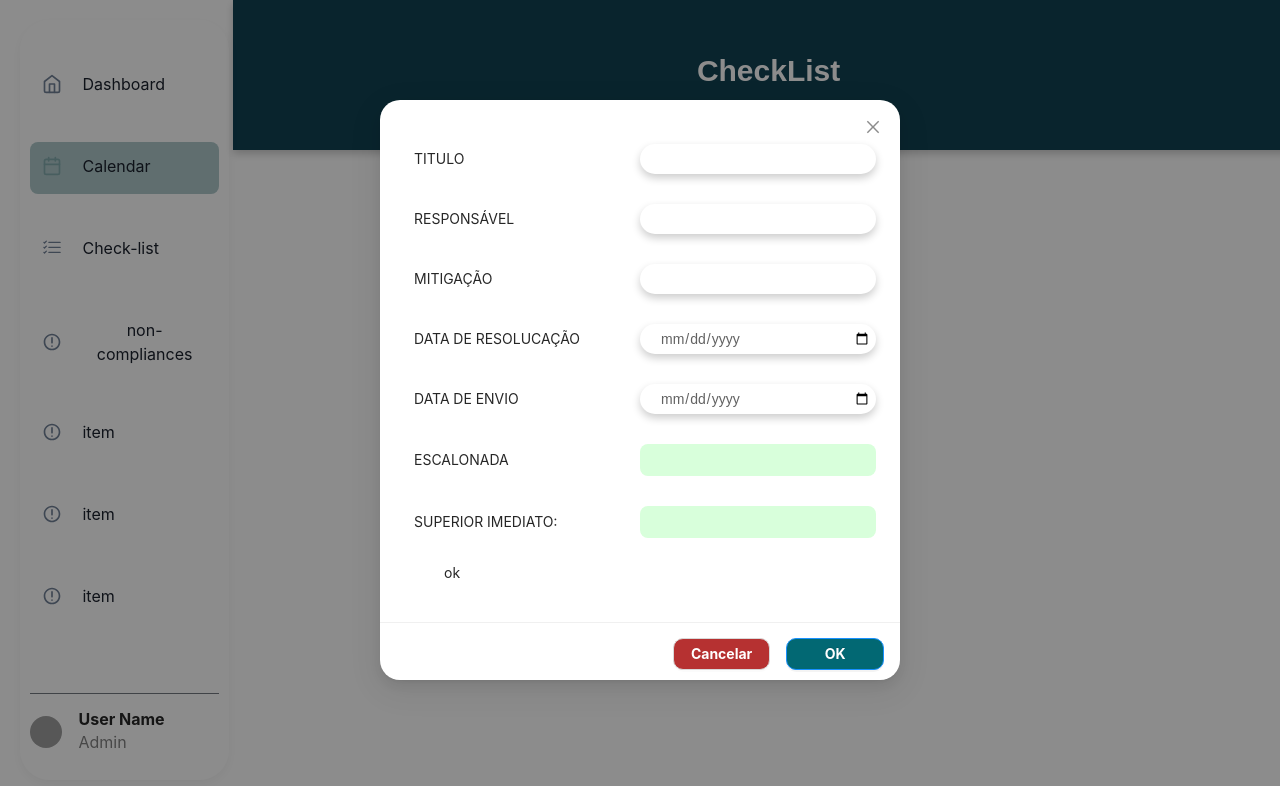
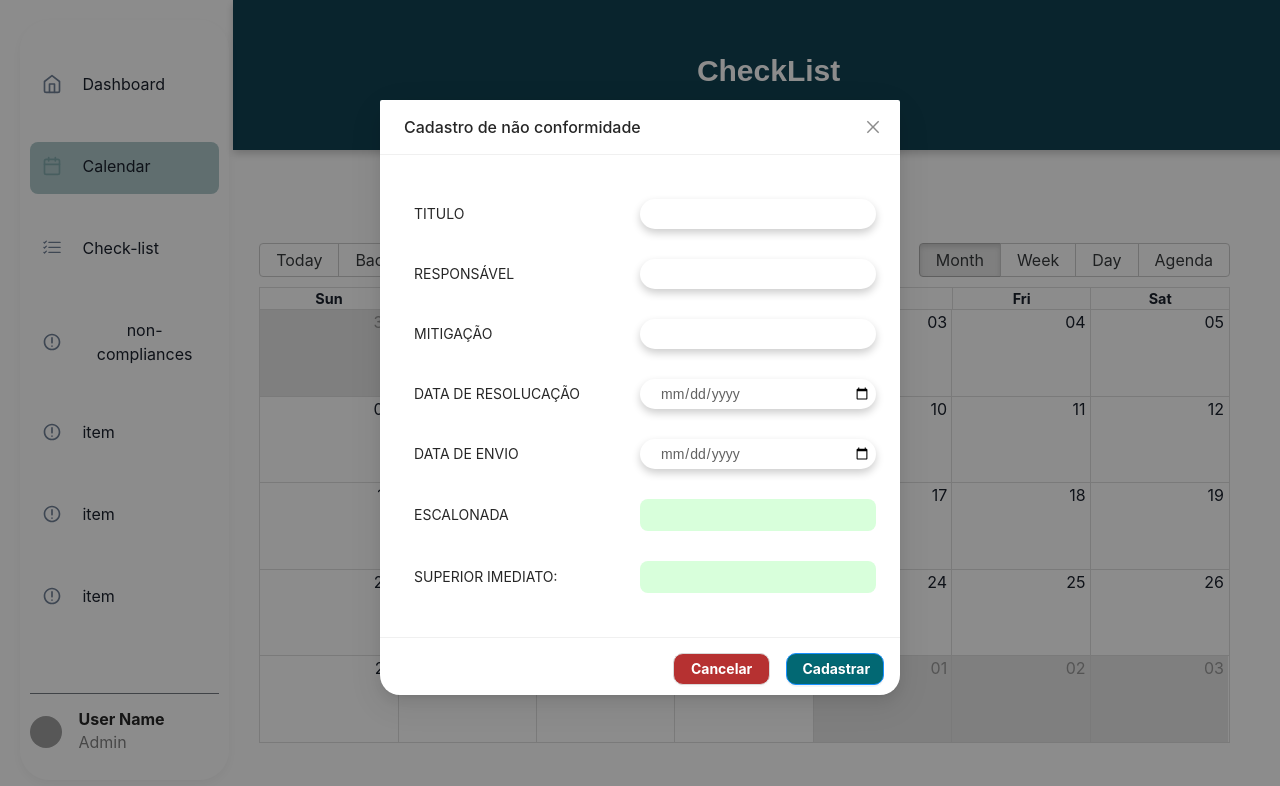
Before and after one commit to FernandoDias18/ProjetoQualidadeSoftware, a React (Create React App) app: page / in a window 1280 px wide. Both pictures are taken after a click on the button "Cadastrar não conformidade". Shown: the top 786 px of the page. Built offline with nearby package versions, Linux system fonts and the light colour scheme; grey boxes are pictures that could not be loaded.

Commit message:
MUDEI: o titulo da não conformidade PARA title[assim funciona no calendario]

```diff
--- a/src/App.js
+++ b/src/App.js
@@ -27,8 +27,9 @@ function App() {
             <SideBar Flex={1}/>
             <Flex  w={"100%"} flexDir="column">
               <Header/>
-
               <ModalCadastroNaoCof/>
+              <Modal/>
+              <Calendario />
 
             </Flex>
 
--- a/src/Context.jsx
+++ b/src/Context.jsx
@@ -25,40 +25,40 @@ const events = [
 
 const arrayNaoConformidade =[
 
-    { ID: "18",
-      titulo:"REQ",
-    responsavel:"FER O MAIS LINDO",
-    mitigacao:"MELHORAR NÉ",
-    classificacao:"DIFICIL PORÉM DEPENDE",
-    dataParaResolucao: "AMANHÃ",
-    dataDeEnvio: "HOJE",
-    escalonada:"SIM, PARA O INFERNO",
-    superiorImediato: "DEMONIO",
-    concluida:"NEM PERTO DE ACABAR",
-    },
-    { ID:"15",
-    titulo:"Conformidade",
-    responsavel:"A gatinha da giulia",
-    mitigacao:"Ferias",
-    classificacao:"top",
-    dataParaResolucao: "21/11/2022",
-    dataDeEnvio: "15/11/2022",
-    escalonada:"nao",
-    superiorImediato: "keliBrito",
-    concluida:"nao ne mo",
-    },
-    {
-    ID:"457484",
-    titulo:"NãoConformidade3",
-    responsavel:"André Delfino",
-    mitigacao:"Testar func",
-    classificacao:"media",
-    dataParaResolucao: "12/12/2022",
-    dataDeEnvio: "15/11/2022",
-    escalonada:"não",
-    superiorImediato: "Fer",
-    concluida:"não",
-    },
+    // { ID: "18",
+    //   titulo:"REQ",
+    // responsavel:"FER O MAIS LINDO",
+    // mitigacao:"MELHORAR NÉ",
+    // classificacao:"DIFICIL PORÉM DEPENDE",
+    // dataParaResolucao: "AMANHÃ",
+    // dataDeEnvio: "HOJE",
+    // escalonada:"SIM, PARA O INFERNO",
+    // superiorImediato: "DEMONIO",
+    // concluida:"NEM PERTO DE ACABAR",
+    // },
+    // { ID:"15",
+    // titulo:"Conformidade",
+    // responsavel:"A gatinha da giulia",
+    // mitigacao:"Ferias",
+    // classificacao:"top",
+    // dataParaResolucao: "21/11/2022",
+    // dataDeEnvio: "15/11/2022",
+    // escalonada:"nao",
+    // superiorImediato: "keliBrito",
+    // concluida:"nao ne mo",
+    // },
+    // {
+    // ID:"457484",
+    // titulo:"NãoConformidade3",
+    // responsavel:"André Delfino",
+    // mitigacao:"Testar func",
+    // classificacao:"media",
+    // dataParaResolucao: "12/12/2022",
+    // dataDeEnvio: "15/11/2022",
+    // escalonada:"não",
+    // superiorImediato: "Fer",
+    // concluida:"não",
+    // },
 
 
   ]
@@ -137,6 +137,7 @@ export const ModalProvider = ({children}) =>{
                         allEvents,
 
                         naoConformidade,
+                        arrayNaoConformidade,
                         pegarNaoConformidade,
 
                         cadastrarNaoConformidade
--- a/src/components/Calendario/Calendario.jsx
+++ b/src/components/Calendario/Calendario.jsx
@@ -24,22 +24,30 @@ const localizer = dateFnsLocalizer({
 
 
 
-export function Calendario({openModal}) {
+export function Calendario() {
+
+    const{arrayNaoConformidade,openModal,pegarNaoConformidade} = useModalContext()
 
 
- const {allEvents} = useModalContext()
+
+    const abrirModal =(evento)=>{
+        pegarNaoConformidade(evento.ID)
+        console.log(evento.ID)
+        openModal()
+        }
 
 
     return (
         <div className="Evento">
 
             <Calendar
+
                 localizer={localizer}
-                events={allEvents}
-                startAccessor="start"
-                endAccessor="end"
+                events={arrayNaoConformidade}
+                startAccessor="dataResolucao"
+                endAccessor="dataResolucao"
                 style={{ height: 500, margin: "50px" }}
-                onSelectEvent={(event) => openModal(event)}
+                onSelectEvent={(evento) => abrirModal(evento)}
             />
         </div>
     );
--- a/src/components/List/List.jsx
+++ b/src/components/List/List.jsx
@@ -1,7 +1,7 @@
 
 import { Question } from '../Question/Question';
 import { useState } from 'react';
-import { v4 as uuidv4 } from 'uuid';
+
 
 import "./List.css"
 
@@ -45,7 +45,6 @@ export function List(){
         }
 
         const newQuestion= {
-          id: uuidv4(),
           description: question,
           yes: false,
           no:false,
--- a/src/components/ModalCadastroNaoCof/ModalCadastroNaoCof.jsx
+++ b/src/components/ModalCadastroNaoCof/ModalCadastroNaoCof.jsx
@@ -3,6 +3,7 @@ import {useState} from 'react'
 import { useModalContext } from "../../Context"
 import  'antd/dist/antd.min.css'
 import "./ModalCadastroNaoCof.css"
+import { v4 as uuidv4 } from 'uuid';
 
 export function ModalCadastroNaoCof(){
 
@@ -36,25 +37,36 @@ export function ModalCadastroNaoCof(){
         }
         const newValue = isCheckbox ? data : value;
         setInfoDaNaoConformidade({ ...infoDaNaoConformidade, [name]: newValue });
+
       };
 
-    function testando(){
+    function cadastrarNaoConformidadeButton(){
+        infoDaNaoConformidade["ID"]= uuidv4()
         cadastrarNaoConformidade(infoDaNaoConformidade)
 
         console.log(infoDaNaoConformidade)
+        setInfoDaNaoConformidade({})
 
     }
 
     return(
         <>
 
-            <ModalComponent onCancel={closeModalNaoConformidade} cancelText={"Cancelar"} onOk={closeModalNaoConformidade}  visible={modalVisibleNaoConformidade.visible}>
+            <ModalComponent
+                onCancel={closeModalNaoConformidade}
+                cancelText={"Cancelar"}
+                onOk={cadastrarNaoConformidadeButton}
+                visible={modalVisibleNaoConformidade.visible}
+                title={"Cadastro de não conformidade"}
+                okText={"Cadastrar"}
+            >
+
 
                     <div className="container">
                         <span>
                             TITULO
                         </span>
-                        <input type="text:" name='titulo' id="titulo" onChange={cadastrarInfoDaNaoConformidade} value={infoDaNaoConformidade.titulo || '' }/>
+                        <input type="text:" name='title' id="titulo" onChange={cadastrarInfoDaNaoConformidade} value={infoDaNaoConformidade.title || '' }/>
                     </div>
 
                     <div className="container">
@@ -79,14 +91,14 @@ export function ModalCadastroNaoCof(){
                         <span>
                         DATA DE ENVIO
                         </span>
-                        <input type="date" name='dataEnvio' id="dataEnvio" onChange={cadastrarInfoDaNaoConformidade}/>
+                        <input type="date" name='dataEnvio' id="dataEnvio" onChange={cadastrarInfoDaNaoConformidade} value={infoDaNaoConformidade.dataEnvio || '' }/>
                     </div>
                     <div className="container">
                         <span>
                         ESCALONADA
                         </span>
-                        <select className="select">
-                        <option className='option' value=""></option>
+                        <select className="select" name="escalonada" onChange={cadastrarInfoDaNaoConformidade} value={infoDaNaoConformidade.escalonada || '' }>
+                            <option className='option' value=""></option>
                             <option className='option' value="sim"> SIM</option>
                             <option className='option' value="não">NÃO</option>
                         </select>
@@ -95,14 +107,12 @@ export function ModalCadastroNaoCof(){
                         <span>
                         SUPERIOR IMEDIATO:
                         </span>
-                        <select className="select">
-                        <option className='option' value=""></option>
-                        <option className='option' value="superior">Kelly Bettio</option>
+                        <select className="select" name="superiorImediato" onChange={cadastrarInfoDaNaoConformidade} value={infoDaNaoConformidade.superiorImediato || '' }>
+                            <option className='option' value=""></option>
+                            <option className='option' value="Kelly Bettio">Kelly Bettio</option>
                         </select>
                     </div>
-                    <dir>
-                        <button onClick={testando}> ok</button>
-                    </dir>
+
 
 
             </ModalComponent>
--- a/src/components/ModalNaoConformidade/Modal.jsx
+++ b/src/components/ModalNaoConformidade/Modal.jsx
@@ -9,11 +9,11 @@ export function Modal(){
     const {modalVisible, closeModal, openModal, naoConformidade, pegarNaoConformidade} = useModalContext()
     const [variavelId, setVariavelId] = useState("15")
 
-    const abrirModal =(id, e)=>{
-        console.log(e.target)
-        pegarNaoConformidade(id)
-        openModal()
-        }
+//     const abrirModal =(id, e)=>{
+//         console.log(e.target)
+//         pegarNaoConformidade(id)
+//         openModal()
+//         }
 
     return(
         <>
@@ -23,7 +23,7 @@ export function Modal(){
                         ID:
                 </span>
                 <span>
-                        {naoConformidade.id}
+                        {naoConformidade.ID}
                 </span>
             </div>
             <div className="divCard">
@@ -31,7 +31,7 @@ export function Modal(){
                         TITULO:
                 </span>
                 <span>
-                        {naoConformidade.titulo}
+                        {naoConformidade.title}
                 </span>
             </div>
             <div className="divCard">
@@ -101,7 +101,7 @@ export function Modal(){
 
             </ModalComponent>
 
-            <Button onClick={(e)=>{  abrirModal(variavelId, e)} } type="primary"> Fer Perfeição</Button>
+            {/* <Button onClick={(e)=>{  abrirModal(variavelId, e)} } type="primary"> Fer Perfeição</Button> */}
 
         </>
     )
```
